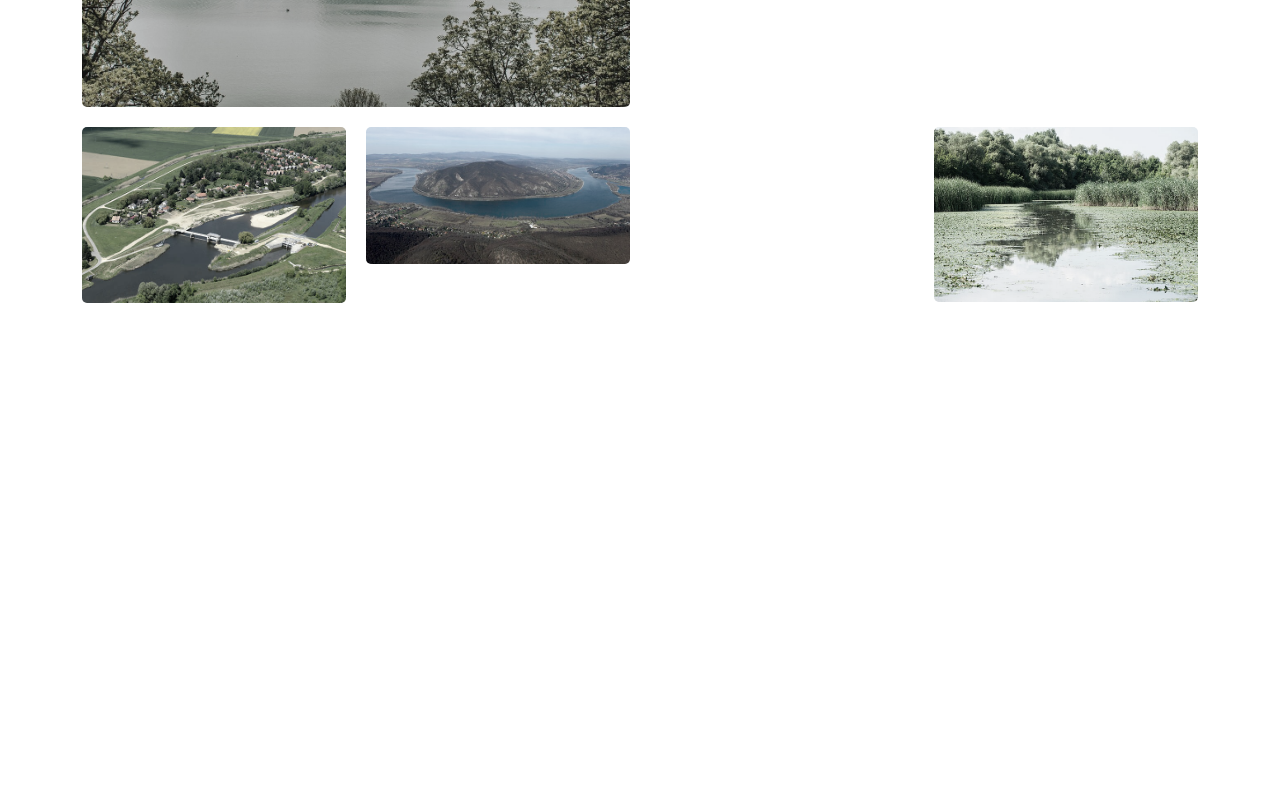
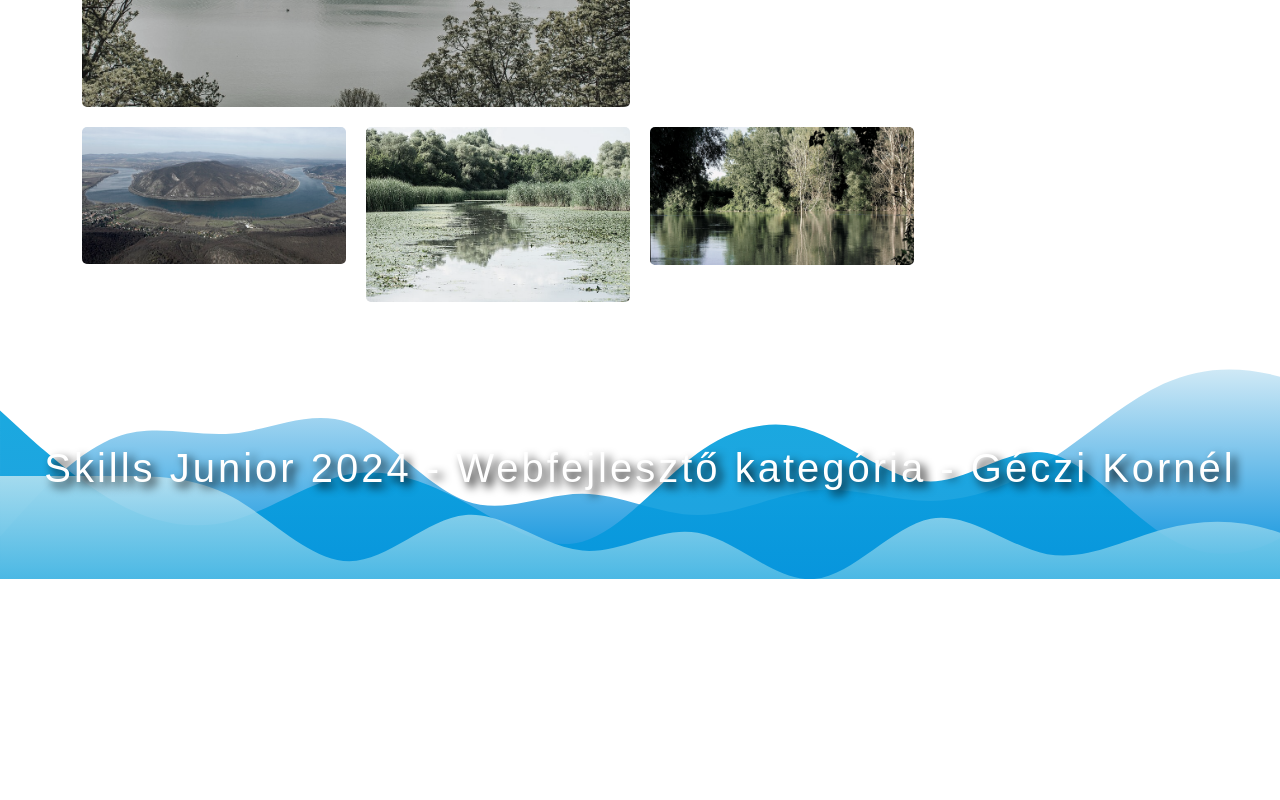
Before and after one commit to Konlll/SJW2024_Geczi_Kornel, a plain HTML site: page sjw2024_ford02_magyarorszagvizei/forras/index.html in a window 1280 px wide. Shown: the part 2600-3400 px from the top of the page. After the commit the page ends 3222 px from the top, so only its background shows below. Drawn offline with nearby package versions, Linux system fonts and the light colour scheme; a web font is replaced by a local one.

Commit message:
Last push

```diff
--- a/sjw2024_ford02_magyarorszagvizei/forras/css/style.css
+++ b/sjw2024_ford02_magyarorszagvizei/forras/css/style.css
@@ -96,7 +96,7 @@ tbody tr td:hover {
 .other-images {
     display: grid;
     grid-template-columns: repeat(4, 1fr);
-    grid-template-rows: repeat(3, 1fr);
+    grid-template-rows: repeat(3, auto);
     gap: 20px;
 }
 
@@ -109,10 +109,8 @@ tbody tr td:hover {
     grid-column: 1/3;
 }
 
-.column.c-6 {
-    grid-column: 3/3;
-    grid-row: 1/3;
-}
+
+
 
 footer {
     display: flex;
@@ -126,11 +124,15 @@ footer {
     font-family: var(--font);
     letter-spacing: 3px;
     position: relative;
+    height: 300px;
+}
+
+footer img {
+    position: absolute;
+    z-index: -1;
 }
 
 footer h1 {
-    position: absolute;
-    top: 240px;
     text-shadow: 5px 5px 10px #000;
 }
 
--- a/sjw2024_ford02_magyarorszagvizei/forras/index.html
+++ b/sjw2024_ford02_magyarorszagvizei/forras/index.html
@@ -81,7 +81,7 @@
         Ausztria, Szlovákia, Ukrajna és Románia. Magyarország a "lefolyó vizek"
         országa.
       </p>
-      <div class="row">
+      <div class="row" id="velence">
         <div class="col-12 col-md-7">
           <h2>Velencei-tó</h2>
           <p>
@@ -120,7 +120,7 @@
             class="img-fluid rounded mx-auto d-block img-thumbnail mb-3"
           />
         </div>
-        <div class="col-12 col-md-7">
+        <div class="col-12 col-md-7" id="heviz">
           <h2>Hévízi-tó</h2>
           <p>
             A Hévízi-gyógytó Természetvédelmi Terület legismertebb látványossága
@@ -212,7 +212,7 @@
       </table>
 
       <h2>További vizeink képekben</h2>
-      <div class="other-images">
+      <div class="other-images" id="tovabbi">
         <img
           src="img/balaton.jpg"
           alt="Balaton"
@@ -220,25 +220,25 @@
           class="img-fluid column c-1"
         />
         <img
-          class="img-fluid column"
+          class="img-fluid column c-2"
           src="img/zala.jpg"
           alt="Zala"
           title="Zala folyó (Készítette: Civertan - Wikimedia )"
         />
         <img
-          class="img-fluid column"
+          class="img-fluid column c-3"
           src="img/raba.jpg"
           alt="Rába"
           title="Rába folyó (Készítette: Civertan - Wikimedia )"
         />
         <img
-          class="img-fluid column"
+          class="img-fluid column c-4"
           src="img/dunakanyar.jpg"
           alt="Dunakanyar"
           title="Dunakanyar (Készítette: Civertan - Wikimedia)"
         />
         <img
-          class="img-fluid column"
+          class="img-fluid column c-5"
           src="img/tiszato.jpg"
           alt="Tisza-tó"
           title="Tisza-tó (Készítette: Frank Paul Silye - Wikimedia )"
```
